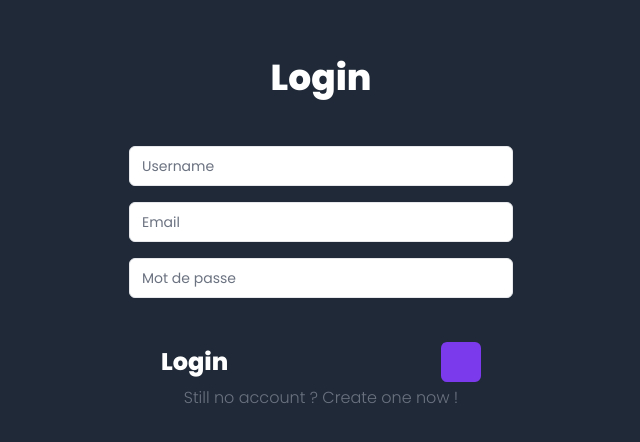
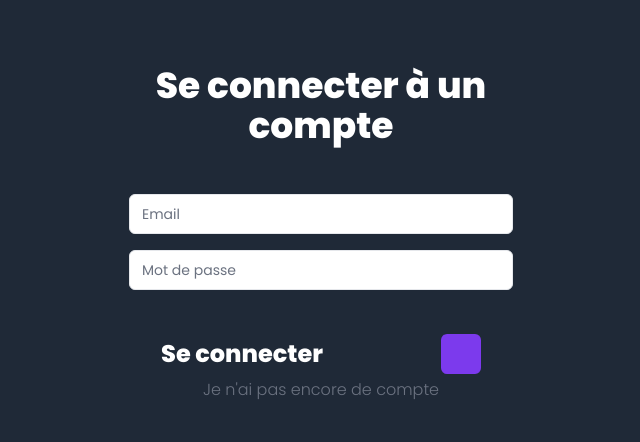
Before and after one commit to nffdev/Deskr, a React (Vite) app in the folder website/Front/: page /auth/login in a window 1280 px wide. Shown: the part 166-608 px from the top of the page, without its empty margins (319-959 px from the left). Built offline with nearby package versions, Linux system fonts and the light colour scheme.

Commit message:
feat(front): updated auth

```diff
--- a/website/Front/src/routes/auth/Login.jsx
+++ b/website/Front/src/routes/auth/Login.jsx
@@ -1,17 +1,20 @@
 import { useState } from "react";
 import { Link, useNavigate } from "react-router-dom";
+import { Loader2 } from "lucide-react";
 import { Input } from "@/components/ui/input";
 import { Button } from "@/components/ui/button";
 
-export default function Register() {
-    const [datas, setDatas] = useState({ username: '', email: '', password: '' });
+export default function Login() {
+    const [datas, setDatas] = useState({ email: '', password: '' });
     const [error, setError] = useState('');
+    const [loading, setLoading] = useState(false);
 
     async function login() {
-        if (!datas.username) return setError('Username is required.');
         if (!datas.email) return setError('Email is required.');
         if (!datas.password) return setError('Password is required.');
 
+        setLoading(true);
+        setError('');
         fetch('http://localhost:8080/api/v1/auth/login', {
             method: 'POST',
             headers: {
@@ -28,19 +31,16 @@ export default function Register() {
                     setError(json.message || 'An error occured.');
                 }
             })
-            .catch(() => setError('An error occured.'));
+            .catch(() => setError('An error occured.'))
+            .finally(() => setLoading(false));
     }
 
     return (
         <div className="flex flex-col items-center justify-center w-full h-screen py-8 bg-gray-800 text-white">
             <div className="flex flex-col items-center justify-center w-full max-w-96">
-                <h1 className="text-center text-4xl font-extrabold">Login</h1>
+                <h1 className="text-center text-4xl font-extrabold">Se connecter à un compte</h1>
                 {error ? <p className="text-red-500 mt-10">{error}</p> : null}
-                <label htmlFor="username" className={`relative w-full ${error ? 'mt-2' : 'mt-12'}`}>
-                    <box-icon class="fill-white opacity-30 w-6 h-6 absolute top-1/2 transform -translate-y-1/2 left-3" type='solid' name='user'></box-icon>
-                    <Input className="text-black" onChange={(e) => setDatas(prev => ({ ...prev, username: e.target.value }))} type="username" name="username" id="username" placeholder="Username"></Input>
-                </label>
-                <label htmlFor="email" className="relative w-full mt-4">
+                <label htmlFor="email" className={`relative w-full ${error ? 'mt-2' : 'mt-12'}`}>
                     <box-icon class="fill-white opacity-30 w-6 h-6 absolute top-1/2 transform -translate-y-1/2 left-3" type='solid' name='user'></box-icon>
                     <Input className="text-black" onChange={(e) => setDatas(prev => ({ ...prev, email: e.target.value }))} type="email" name="email" id="email" placeholder="Email"></Input>
                 </label>
@@ -49,12 +49,14 @@ export default function Register() {
                     <Input className="text-black" onChange={(e) => setDatas(prev => ({ ...prev, password: e.target.value }))} type="password" name="password" id="password" placeholder="Mot de passe"></Input>
                 </label>
                 <div className="flex items-center justify-between w-full px-8 mt-10">
-                    <h2 className="text-2xl font-extrabold mt-2 mb-2">Login</h2>
-                    <Button size='icon' onClick={() => login()}><box-icon class="h-8 w-8 fill-white" name='right-arrow-alt'></box-icon></Button>
+                    <h2 className="text-2xl font-extrabold mt-2 mb-2">Se connecter</h2>
+                    <Button size='icon' onClick={() => login()} disabled={loading}>
+                        {loading ? <Loader2 className="h-8 w-8 animate-spin" /> : <box-icon class="h-8 w-8 fill-white" name='right-arrow-alt'></box-icon>}
+                    </Button>
                 </div>
             </div>
             <div className="flex flex-col items-center justify-center gap-8 w-full">
-                <Link to="/auth/register" className="text-muted-foreground font-light cursor-pointer">Still no account ? Create one now !</Link>
+                <Link to="/auth/register" className="text-muted-foreground font-light cursor-pointer">Je n'ai pas encore de compte</Link>
             </div>
         </div>
     )
--- a/website/Front/src/routes/auth/Register.jsx
+++ b/website/Front/src/routes/auth/Register.jsx
@@ -1,11 +1,13 @@
 import { useState } from "react";
 import { Link, useNavigate } from "react-router-dom";
+import { Loader2 } from "lucide-react";
 import { Input } from "@/components/ui/input";
 import { Button } from "@/components/ui/button";
 
 export default function Register() {
     const [datas, setDatas] = useState({ username: '', email: '', password: '', confirmPassword: '' });
     const [error, setError] = useState('');
+    const [loading, setLoading] = useState(false);
 
     async function register() {
         if (!datas.username) return setError('Username is required.');
@@ -14,6 +16,8 @@ export default function Register() {
         if (!datas.confirmPassword) return setError('Password is required.');
         if (datas.password !== datas.confirmPassword) return setError('Passwords are not matching.');
 
+        setLoading(true);
+        setError('');
         fetch('http://localhost:8080/api/v1/auth/register', {
             method: 'POST',
             headers: {
@@ -30,7 +34,8 @@ export default function Register() {
                     setError(json.message || 'An error occured.');
                 }
             })
-            .catch(() => setError('An error occured.'));
+            .catch(() => setError('An error occured.'))
+            .finally(() => setLoading(false));
     }
 
     return (
@@ -56,7 +61,9 @@ export default function Register() {
                 </label>
                 <div className="flex items-center justify-between w-full px-8 mt-10">
                     <h2 className="text-2xl font-extrabold mt-2">S'inscrire</h2>
-                    <Button size='icon' onClick={() => register()}><box-icon class="h-8 w-8 fill-white" name='right-arrow-alt'></box-icon></Button>
+                    <Button size='icon' onClick={() => register()} disabled={loading}>
+                        {loading ? <Loader2 className="h-8 w-8 animate-spin" /> : <box-icon class="h-8 w-8 fill-white" name='right-arrow-alt'></box-icon>}
+                    </Button>
                 </div>
             </div>
             <div className="flex flex-col items-center justify-center gap-8 w-full">
```
